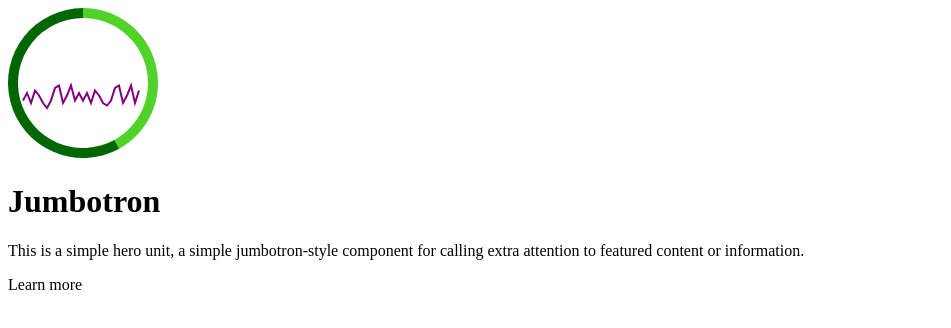
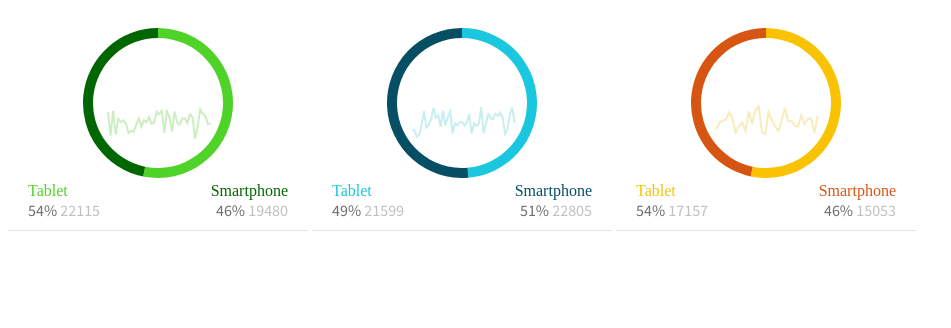
Before and after one commit to AvraamMavridis/frameworkless-mvc, a website built with webpack: page public/index.html in a window 1280 px wide. Shown: the whole page, without its empty margins (0-951 px from the left). Built offline with nearby package versions, Linux system fonts and the light colour scheme.

Commit message:
More views

```diff
--- a/index.js
+++ b/index.js
@@ -2,7 +2,12 @@ import DonutController from './src/controllers/DataController';
 import Renderer   from './src/core/Renderer';
 
 var a = new DonutController();
+var b = new DonutController({ donutColors : [ '#1AC7DF', '#064E64' ], lineColor : '#C9EEF0'});
+var c = new DonutController({ donutColors : [ '#F9C303', '#D75512' ], lineColor : '#F7ECBB'});
 
-
-const main = document.getElementById('main');
-Renderer.render( main, a.getView() )
+const chart1 = document.getElementById('chart1');
+const chart2 = document.getElementById('chart2');
+const chart3 = document.getElementById('chart3');
+Renderer.render( chart1, a.getView() )
+Renderer.render( chart2, b.getView() )
+Renderer.render( chart3, c.getView() )
--- a/public/index.html
+++ b/public/index.html
@@ -4,15 +4,20 @@
 	<meta charset="UTF-8">
 	<title>React Webpack Babel App</title>
 </head>
+<style>
+.chart
+{
+	display: inline-block;
+	    width: 300px;
+	    text-align: center;
+	    padding: 20px 0px;
+}
+</style>
 <body>
 	<div class="container">
-		<div id="main"></div>
-		<div class="jumbotron">
-			<h1>Jumbotron</h1>
-			<p>This is a simple hero unit, a simple jumbotron-style component for calling extra attention to featured content or information.</p>
-			<p><a class="btn btn-primary btn-lg">Learn more</a></p>
-		</div>
-		<div id="myApp"></div>
+		<div class="chart" id="chart1"></div>
+		<div class="chart" id="chart2"></div>
+		<div class="chart" id="chart3"></div>
 	</div>
 	<script src="./bundle.js" type="text/javascript"></script>
 </body>
--- a/src/controllers/DataController.js
+++ b/src/controllers/DataController.js
@@ -5,14 +5,33 @@ import Controller   from '../core/Controller';
 
 export default class DonutController extends Controller
 {
-    constructor()
+    constructor( props )
     {
-        super( DonutChart );
-        response().then( data => this.setViewProps( data ));
+        super( new DonutChart( props ) );
+        response().then( ({dataEntries}) => {
+
+            const [ totalTablet, totalSmartphone ] = this.calculateTotals( dataEntries );
+
+            this.setViewProps( { totalTablet, totalSmartphone, dataEntries } );
+        });
     }
 
     updateChart()
     {
         response().then( data => this.setViewProps( data ));
     }
+
+    /**
+     * Calculates the sum per device type
+     * @param  {[type]} dataEntries [description]
+     * @return {[type]}             [description]
+     */
+    calculateTotals( dataEntries )
+    {
+        return dataEntries.reduce(( sums, entry ) => {
+          sums[0] += entry.tablet;
+          sums[1] += entry.smartphone;
+          return sums;
+        }, [0,0] );
+    }
 }
--- a/src/core/Controller.js
+++ b/src/core/Controller.js
@@ -2,7 +2,7 @@ export default class Controller
 {
     constructor( View )
     {
-        this.__view = new View();
+        this.__view = View;
     }
 
     setViewProps( props )
--- a/src/core/View.js
+++ b/src/core/View.js
@@ -1,20 +1,28 @@
 import { err, noop } from './helpers';
+import Renderer from './Renderer';
 
 export default class View
 {
-    constructor()
+    constructor( props )
     {
+        this.props = props;
+        this.willMount();
         this.willRender();
-      this.willMount();
+
         this.__timer = setInterval(() =>{
           if( this.isOnTheDom() )
           {
+              // trigger the didMount hook when the View has been rendered to the DOM
               this.didMount();
               clearInterval( this.__timer );
           }
         }, 0 );
     }
 
+    /**
+     * Checks if the View is on the DOM
+     * @return {Boolean}
+     */
     isOnTheDom()
     {
         const parser = new DOMParser()
@@ -22,10 +30,15 @@ export default class View
         return document.contains(doc);
     }
 
+    // Some hooks for the render lifecycle
     willMount(){ return noop() };
     didMount(){ return noop() };
     willUpdate(){ return noop() };
 
+    /**
+     * Set the props and re-render
+     * @param { Object } nextProps
+     */
     setProps( nextProps )
     {
         this.props = nextProps;
@@ -33,6 +46,10 @@ export default class View
         this.willRender();
     }
 
+    /**
+     * Return the HTMLElements or String that has been rendered
+     * @return {HTMLElements or String} [description]
+     */
     getElement()
     {
         return this.__element;
@@ -43,9 +60,19 @@ export default class View
         this.__element = this.render();
     }
 
+    appendChild( child )
+    {
+        console.log( this.__element, child );
+        Renderer.render( this.__element, child );
+    }
+
+    /**
+     * Every view that extends the "View" should implement this
+     * method, otherwise we throw an error
+     */
     render()
     {
-       err('Components should have a render method')
+        err('Views should have a render method')
     }
 
 }
--- a/src/server/server.js
+++ b/src/server/server.js
@@ -5,9 +5,20 @@ const server = function*()
   {
     yield new Promise( resolve => {
        setTimeout(() => {
-         const tablet = Math.random().toFixed(2) * 100;
-         const smartphone = 100 - tablet;
-         resolve({ tablet, smartphone } )
+         const n = Math.floor(Math.random() * (50 - 21)) + 20;
+
+         /**
+          * Create an Array of n length and fill it with some random data
+          */
+         const dataEntries = Array.apply({}, { length : n }).map(() => {
+           return {
+             tablet : parseInt( Math.random() * 1000 ),
+             smartphone : parseInt( Math.random() * 1000 )
+           };
+         });
+
+         resolve({ dataEntries } )
+         // random server delay
        }, Math.random() * 1000 );
     })
   }
--- /dev/null
+++ b/src/views/DataDetailsView/index.js
@@ -0,0 +1,33 @@
+import View from '../../core/View';
+import d3 from 'd3';
+import './styles.css';
+
+
+export default class DataDetails extends View
+{
+
+    render()
+    {
+        const { totalTablet, totalSmartphone, colors } = this.props;
+
+        const percSmartphone = parseInt( (totalSmartphone / ( totalSmartphone + totalTablet ) ) * 100 );
+        const perceTablet = 100 - percSmartphone;
+
+        return `<div class="details">
+                  <div class="tablet">
+                    <label style="color:${colors[0]}">Tablet</label>
+                    <div class="numbers">
+                      <span class="perc">${perceTablet}%</span>
+                      <span class="total">${totalTablet}</span>
+                    </div>
+                  </div>
+                  <div class="smartphone">
+                    <label style="color:${colors[1]}">Smartphone</label>
+                    <div class="numbers">
+                      <span class="perc">${percSmartphone}%   </span>
+                      <span class="total">${totalSmartphone}</span>
+                    </div>
+                  </div>
+               </div>`;
+    }
+}
--- /dev/null
+++ b/src/views/DataDetailsView/styles.css
@@ -0,0 +1,39 @@
+@import url(https://fonts.googleapis.com/css?family=Source+Sans+Pro);
+
+.tablet
+{
+    text-align: left;
+}
+
+.smartphone
+{
+    text-align: right;
+}
+
+.details
+{
+    display: flex;
+    border-bottom: 1px solid #E2E2E2;
+    padding-bottom: 10px;
+}
+
+.details > *
+{
+    flex: 1;
+    padding: 0px 20px;
+}
+
+.numbers
+{
+  font-family: 'Source Sans Pro', sans-serif;
+}
+
+.perc
+{
+  color: #6E6E6E;
+}
+
+.total
+{
+  color: #C0C0C0;
+}
--- a/src/views/DonutChart.js
+++ b/src/views/DonutChart.js
@@ -1,5 +1,5 @@
 import View from '../core/View';
-import { response } from '../server/server';
+import DataDetailsView from './DataDetailsView';
 import d3 from 'd3';
 
 export default class DonutChart extends View
@@ -8,11 +8,12 @@ export default class DonutChart extends View
     {
         super();
         const chartProps = {
-          donutWidth : 10,
-          radius     : 75,
-          width      : 150,
-          height     : 150,
-          colors     : [ '#50D328', '#006700' ],
+          donutWidth  : 10,
+          radius      : 75,
+          width       : 150,
+          height      : 150,
+          donutColors : [ '#50D328', '#006700' ],
+          lineColor   : '#CDEEC0',
           ...props
         };
 
@@ -25,13 +26,19 @@ export default class DonutChart extends View
         }
     }
 
-    willUpdate()
+    createAnSVGCanvas()
     {
-        const { tablet, smartphone } = this.props;
+       this.svg = d3.select( this.getElement() ).append("svg")
+                    .attr("width", this.width)
+                    .attr("height", this.height)
+                    .append("g")
+                    .attr("transform", "translate(" + this.width / 2 + "," + this.height / 2 + ")");
+    }
 
-        const dataset = {
-          apples: [ tablet, smartphone ],
-        };
+    createTheDonutChart()
+    {
+        const { totalTablet, totalSmartphone, dataEntries } = this.props;
+        const dataset = [ totalTablet, totalSmartphone ];
 
         const pie = d3.layout.pie()
             .sort(null);
@@ -40,54 +47,59 @@ export default class DonutChart extends View
             .innerRadius(this.radius)
             .outerRadius(this.radius - this.donutWidth);
 
-        const svg = d3.select( this.element ).append("svg")
-            .attr("width", this.width)
-            .attr("height", this.height)
-            .append("g")
-            .attr("transform", "translate(" + this.width / 2 + "," + this.height / 2 + ")");
+        const path = this.svg.selectAll("path")
+            .data(pie(dataset))
+            .enter().append("path")
+            .attr("fill", (d, i) => this.donutColors[i])
+            .attr("d", arc);
+    }
 
-        const path = svg.selectAll("path")
-               .data(pie(dataset.apples))
-               .enter().append("path")
-               .attr("fill", (d, i) => this.colors[i])
-               .attr("d", arc);
+    createTheLineChart()
+    {
+        const { totalTablet, totalSmartphone, dataEntries } = this.props;
+        const dataset = [ totalTablet, totalSmartphone ];
+        const w = ( this.radius * 2 ) - ( this.donutWidth * 2 ) - this.radius/3;
+        const h = this.radius / 4;
 
-               var w = (this.radius * 2) - (this.donutWidth*2) - 10 ;
-               var h = 25;
-               var data = [3, 6, 2, 7, 5, 2, 0, 3, 8, 9, 2, 5, 9, 3, 6, 3, 6, 2, 7, 5, 2, 1, 3, 8, 9, 2, 5, 9, 2, 7];
-           		// X scale will fit all values from data[] within pixels 0-w
-           		var x = d3.scale.linear().domain([0, data.length]).range([0, w]);
-           		// Y scale will fit values from 0-10 within pixels h-0 (Note the inverted domain for the y-scale: bigger is up!)
-           		var y = d3.scale.linear().domain([0, 10]).range([h, 0]);
+        // X scale will fit all values from data[] within pixels 0-w
+        const x = d3.scale.linear().domain([0, dataEntries.length]).range([0, w]);
+        // Y scale will fit values from 0-max(dataEntries)
+        const y = d3.scale.linear().domain([0, 1000]).range([ h, 0 ]);
 
-            var lineFun = d3.svg.line()
-              .x(function(d,i) {
-                return x(i);
-              })
-              .y(function(d) {
-                return y(d);
-              })
+        const lineFunc = d3.svg.line()
+              .x((d,i) => x(i) )
+              .y((d) => y( d.smartphone + d.tablet))
               .interpolate("linear");
 
+       this.svg.append("path")
+          .attr({
+             d : lineFunc(dataEntries),
+             "stroke" : this.lineColor,
+             "stroke-width" : 2,
+             "fill" : "none"
+          })
+          .attr("transform", `translate(-50,${this.radius/4})`);
+    }
 
+    createDetails()
+    {
+        const { totalTablet, totalSmartphone, dataEntries } = this.props;
+        const dataset = [ totalTablet, totalSmartphone ];
+        var a = new DataDetailsView({ totalTablet, totalSmartphone, colors: this.donutColors });
+        this.appendChild(a)
+    }
 
-            var viz = svg.append("path")
-              .attr({
-                d : lineFun(data),
-                "stroke" : "purple",
-                "stroke-width" : 2,
-                "fill" : "none"
-              })
-              .attr("transform", "translate(-60,0)");
+    willUpdate()
+    {
 
-
-
-
+        this.createAnSVGCanvas();
+        this.createTheDonutChart();
+        this.createTheLineChart();
+        this.createDetails();
     }
 
     render()
     {
-        this.element = document.createElement('div')
-        return this.element;
+        return document.createElement('div');
     }
 }
```
Also changed, not shown: src/views/DataDetails.js (deleted, +0 -12 lines). Lines whose indentation alone changed are shown as unchanged.
